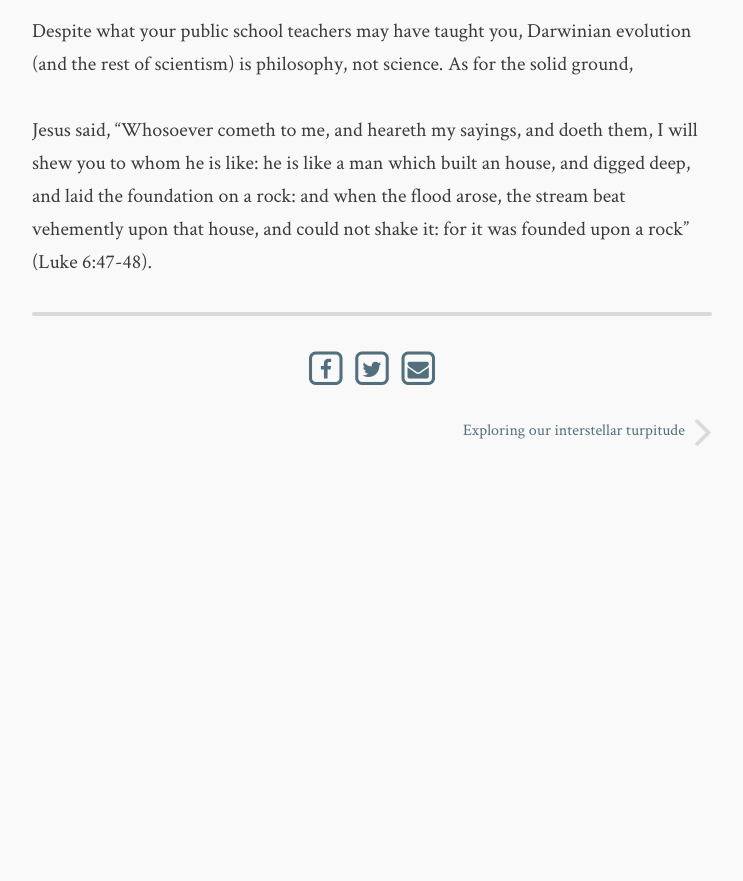
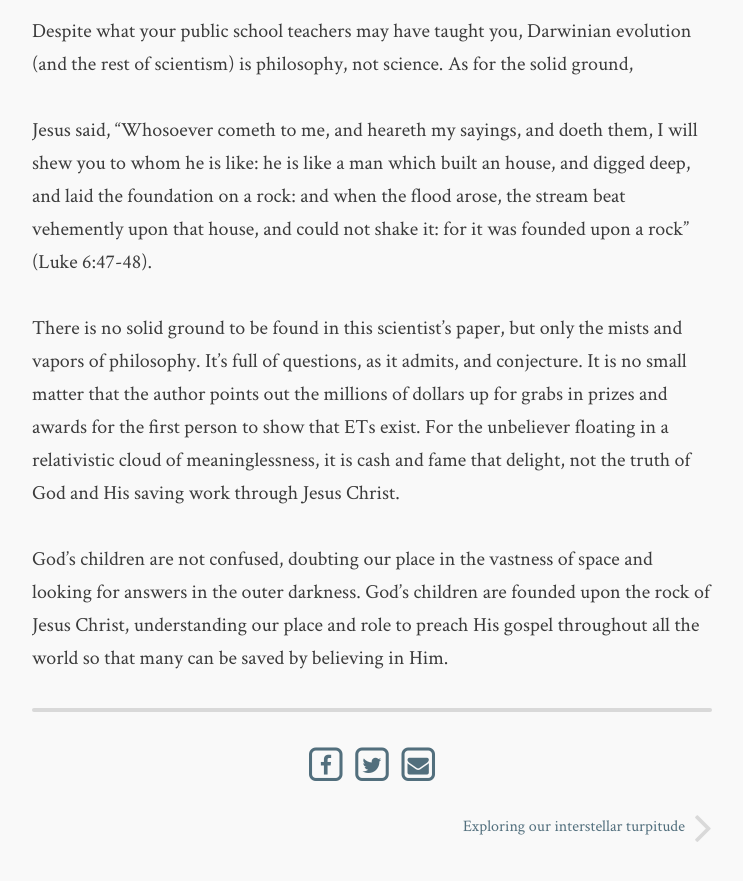
Before and after one commit to flashlightministries/oilforlight, a Jekyll site: the page built from _posts/2017-12-31-founded-upon-a-rock.md, in a window 1280 px wide and 900 px high, scrolled down 3792 px. Shown: the top 881 px of the window, without its empty margins (268-1011 px from the left). Built offline with Jekyll 4.4.1, drawn with Linux system fonts in a browser that asks for light colours; nearby versions of some CDN libraries; before the commit the page ends 4296 px from its top, so only the background shows below that.

Commit message:
Update 2017-12-31-founded-upon-a-rock.md

```diff
--- a/_posts/2017-12-31-founded-upon-a-rock.md
+++ b/_posts/2017-12-31-founded-upon-a-rock.md
@@ -43,3 +43,7 @@ Now, here we witness the reversal of presuppositions that Darwinian evolutionary
 Despite what your public school teachers may have taught you, Darwinian evolution (and the rest of scientism) is philosophy, not science. As for the solid ground,
 
 Jesus said, "Whosoever cometh to me, and heareth my sayings, and doeth them, I will shew you to whom he is like: he is like a man which built an house, and digged deep, and laid the foundation on a rock: and when the flood arose, the stream beat vehemently upon that house, and could not shake it: for it was founded upon a rock" (Luke 6:47-48).
+
+There is no solid ground to be found in this scientist's paper, but only the mists and vapors of philosophy. It's full of questions, as it admits, and conjecture. It is no small matter that the author points out the millions of dollars up for grabs in prizes and awards for the first person to show that ETs exist. For the unbeliever floating in a relativistic cloud of meaninglessness, it is cash and fame that delight, not the truth of God and His saving work through Jesus Christ.
+
+God's children are not confused, doubting our place in the vastness of space and looking for answers in the outer darkness. God's children are founded upon the rock of Jesus Christ, understanding our place and role to preach His gospel throughout all the world so that many can be saved by believing in Him.
```
